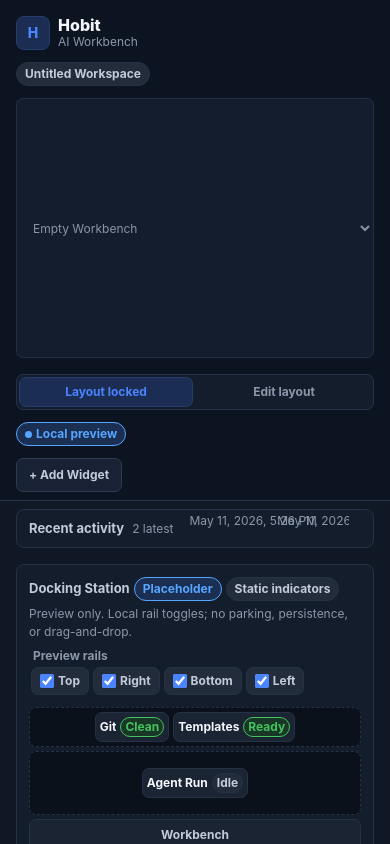
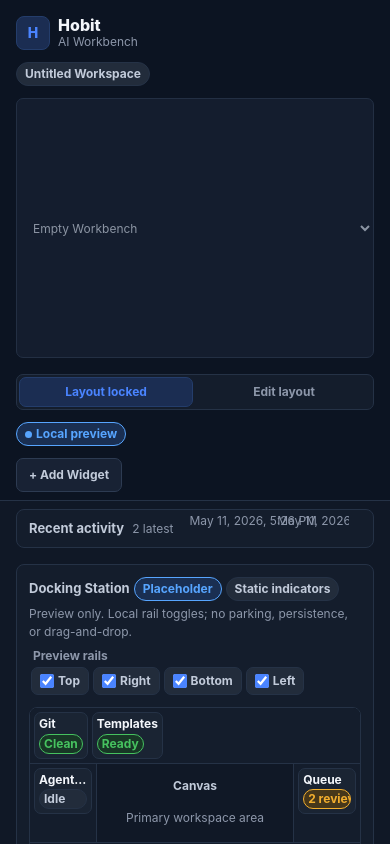
Before and after one commit to d-koshelev/Hobit, a React (Vite) app in the folder apps/desktop/frontend/: page / in a window 390 px wide. Both pictures are taken after a click on the button "Create Workspace". Shown: the top 844 px of the page. Built offline with nearby package versions, Linux system fonts and the light colour scheme.

Commit message:
frontend: fix docking station preview layout

```diff
--- a/apps/desktop/frontend/src/styles/workbench-shell.css
+++ b/apps/desktop/frontend/src/styles/workbench-shell.css
@@ -612,58 +612,70 @@
 
 .docking-station-preview-grid {
   display: grid;
+  min-height: 154px;
   min-width: 0;
   grid-template-areas:
-    ". top ."
+    "top top top"
     "left core right"
-    ". bottom .";
-  grid-template-columns: minmax(84px, 0.7fr) minmax(180px, 1.4fr) minmax(
-      84px,
-      0.7fr
+    "bottom bottom bottom";
+  grid-template-columns: minmax(68px, 0.36fr) minmax(180px, 1fr) minmax(
+      68px,
+      0.36fr
     );
-  grid-template-rows: auto minmax(64px, auto) auto;
-  gap: var(--space-xs);
+  grid-template-rows: minmax(38px, auto) minmax(78px, 1fr) minmax(
+      38px,
+      auto
+    );
+  overflow: hidden;
+  border: 1px solid var(--color-border-subtle);
+  border-radius: var(--radius-lg);
+  background: var(--color-io-surface);
 }
 
 .docking-station-rail {
   display: flex;
   min-width: 0;
-  min-height: 34px;
+  min-height: 36px;
   align-items: center;
   gap: var(--space-xs);
-  border: 1px dashed var(--color-border-subtle);
-  border-radius: var(--radius-md);
-  background: var(--color-io-surface);
+  overflow: hidden;
+  border: 0;
+  border-radius: 0;
+  background: var(--color-widget-surface);
   padding: var(--space-xs);
 }
 
 .docking-station-rail-top {
   grid-area: top;
-  justify-content: center;
+  justify-content: flex-start;
   flex-wrap: wrap;
+  border-bottom: 1px solid var(--color-border-subtle);
 }
 
 .docking-station-rail-right {
   grid-area: right;
   align-items: stretch;
   flex-direction: column;
+  border-left: 1px solid var(--color-border-subtle);
 }
 
 .docking-station-rail-bottom {
   grid-area: bottom;
-  justify-content: center;
+  justify-content: flex-start;
   flex-wrap: wrap;
+  border-top: 1px solid var(--color-border-subtle);
 }
 
 .docking-station-rail-left {
   grid-area: left;
   align-items: stretch;
   flex-direction: column;
+  border-right: 1px solid var(--color-border-subtle);
 }
 
 .docking-station-rail-disabled {
   justify-content: center;
-  background: transparent;
+  background: var(--color-io-surface);
 }
 
 .docking-station-rail-disabled-label {
@@ -678,12 +690,14 @@
 
 .docking-station-preview-core {
   display: grid;
+  grid-area: core;
+  min-height: 78px;
   min-width: 0;
   place-items: center;
   gap: 2px;
-  border: 1px solid var(--color-border-subtle);
-  border-radius: var(--radius-md);
-  background: var(--color-nested-surface);
+  border: 0;
+  border-radius: 0;
+  background: var(--color-canvas-bg);
   padding: var(--space-sm);
   text-align: center;
 }
@@ -735,8 +749,17 @@
 }
 
 .docking-station-indicator-status.badge {
+  max-width: 100%;
   min-height: 20px;
+  overflow: hidden;
   padding: 0 var(--space-xs);
+  text-overflow: ellipsis;
+}
+
+.docking-station-rail-left .docking-station-indicator,
+.docking-station-rail-right .docking-station-indicator {
+  align-items: stretch;
+  flex-direction: column;
 }
 
 @media (max-width: 980px) {
@@ -748,19 +771,18 @@
 @media (max-width: 560px) {
   .docking-station-preview-grid {
     grid-template-areas:
-      "top"
-      "left"
-      "core"
-      "right"
-      "bottom";
-    grid-template-columns: minmax(0, 1fr);
+      "top top top"
+      "left core right"
+      "bottom bottom bottom";
+    grid-template-columns: minmax(52px, 0.34fr) minmax(120px, 1fr) minmax(
+        52px,
+        0.34fr
+      );
   }
 
-  .docking-station-rail-left,
-  .docking-station-rail-right {
-    align-items: center;
-    justify-content: center;
-    flex-direction: row;
-    flex-wrap: wrap;
+  .docking-station-indicator {
+    align-items: flex-start;
+    flex-direction: column;
+    gap: 2px;
   }
 }
--- a/apps/desktop/frontend/src/workbench/DockingStationPlaceholder.tsx
+++ b/apps/desktop/frontend/src/workbench/DockingStationPlaceholder.tsx
@@ -108,9 +108,9 @@ export function DockingStationPlaceholder() {
           rail="left"
         />
         <div className="docking-station-preview-core">
-          <span className="docking-station-preview-core-title">Workbench</span>
+          <span className="docking-station-preview-core-title">Canvas</span>
           <span className="docking-station-preview-core-text">
-            Canvas stays primary
+            Primary workspace area
           </span>
         </div>
         <StationRail
```
